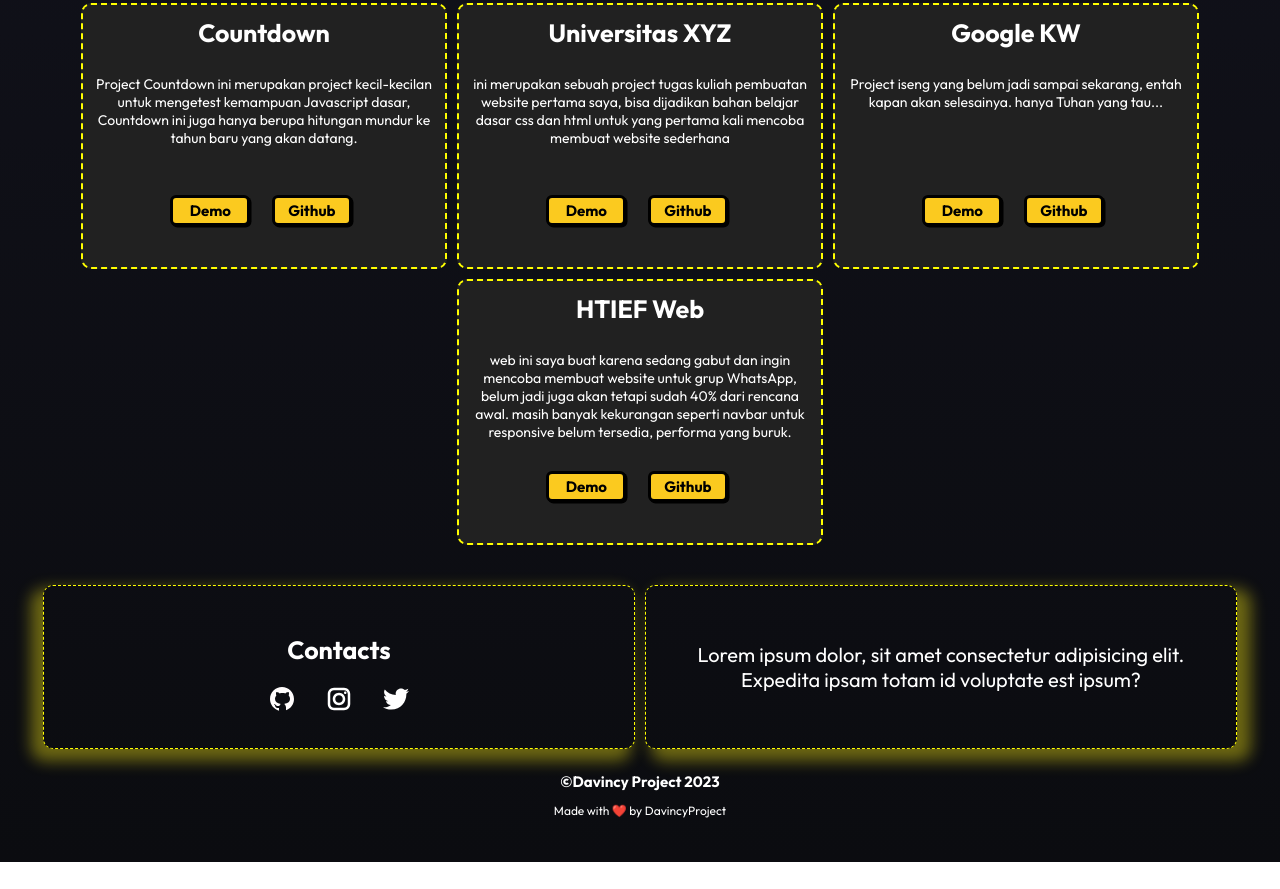
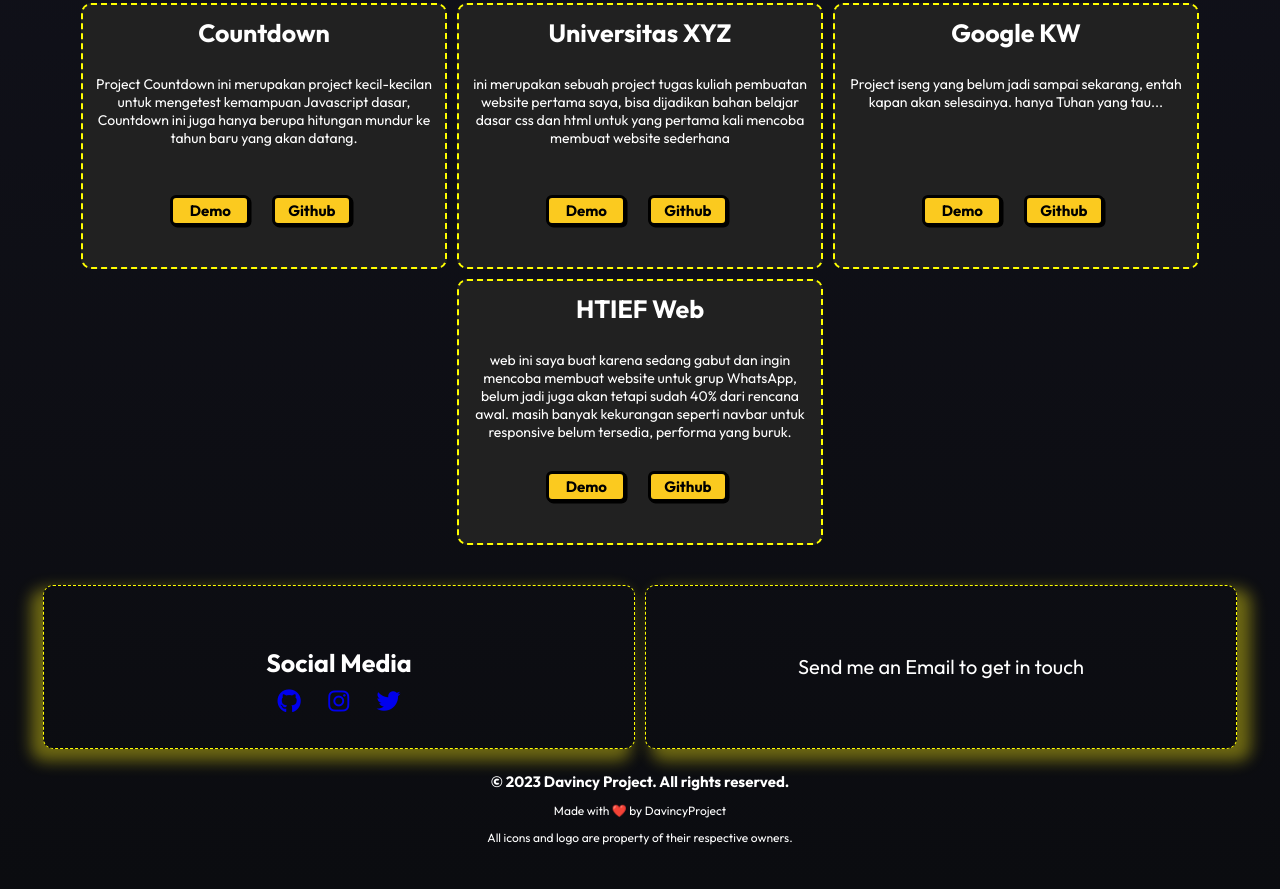
Before and after one commit to DavincyProject/porto-web, a website: page index.html in a window 1280 px wide. Shown: the part 799-1688 px from the top of the page. Before the commit the page ends 1661 px from the top, so only its background shows below. Drawn offline with nearby package versions, Linux system fonts and the light colour scheme.

Commit message:
Update index.html

```diff
--- a/index.html
+++ b/index.html
@@ -175,29 +175,29 @@
       <div class="wrapper">
         <div class="footer">
           <div class="fkiri">
-            <h3>Contacts</h3>
+            <h3>Social Media</h3>
             <div class="logo-kontak">
-              <a href="https://github.com/DavincyProject"
-                ><img src="assets/icon/github.svg" alt="github"
-              /></a>
-              <a href="https://www.instagram.com/billydavincy1/"
-                ><img src="assets/icon/instagram.svg" alt="instagram"
-              /></a>
-              <a href="https://twitter.com/billydavincy"
-                ><img src="assets/icon/twitter.svg" alt="twitter"
-              /></a>
+              <a href="https://github.com/DavincyProject">
+                <i class="fa-brands fa-github fa-xl"></i>
+              </a>
+              <a href="https://www.instagram.com/billydavincy1/">
+                <i class="fa-brands fa-instagram fa-xl"></i>
+              </a>
+              <a href="https://twitter.com/billydavincy">
+                <i class="fa-brands fa-twitter fa-xl"></i>
+              </a>
             </div>
           </div>
           <div class="fkanan">
-            <p>
-              Lorem ipsum dolor, sit amet consectetur adipisicing elit. Expedita
-              ipsam totam id voluptate est ipsum?
-            </p>
+            <p>Send me an Email to get in touch</p>
           </div>
         </div>
         <div class="bawah">
-          <h1>&copyDavincy Project 2023</h1>
+          <h1>&copy 2023 Davincy Project. All rights reserved.</h1>
           <p>Made with ❤️ by DavincyProject</p>
+          <p class="warnabawah">
+            All icons and logo are property of their respective owners.
+          </p>
         </div>
       </div>
     </section>
```
